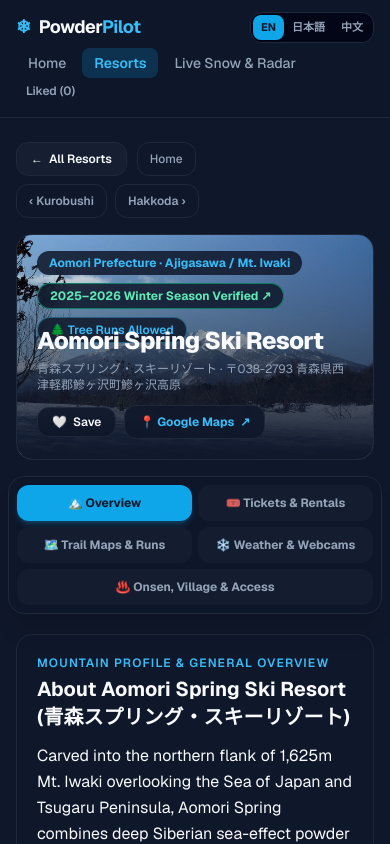
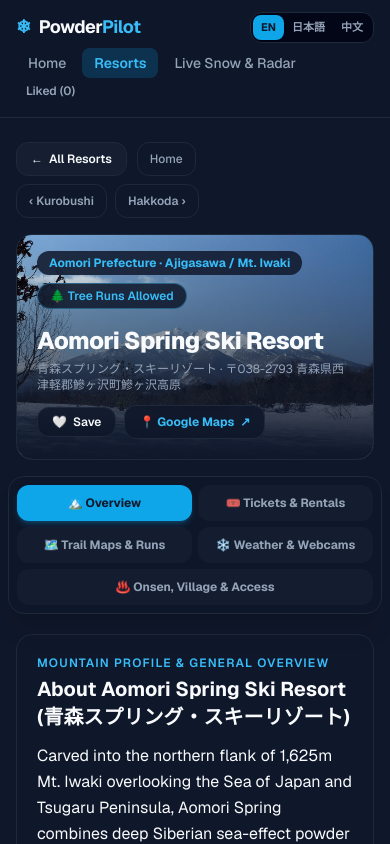
Before and after one commit to pujankhatri1689/powderpilot-japan, a Next.js app: page /resorts/aomori-spring in a window 390 px wide. Shown: the top 844 px of the page. Built offline with nearby package versions, Linux system fonts and the light colour scheme.

Commit message:
hide season verified badge on mobile

```diff
--- a/src/components/ResortDetailTabs.tsx
+++ b/src/components/ResortDetailTabs.tsx
@@ -109,7 +109,7 @@
                 href={resort.officialUrl}
                 target="_blank"
                 rel="noopener noreferrer"
-                className="rounded-full border border-emerald-400/50 bg-charcoal/85 px-3 py-1 text-xs font-bold text-emerald-300 backdrop-blur-sm transition hover:border-emerald-300 hover:text-emerald-200"
+                className="hidden rounded-full border border-emerald-400/50 bg-charcoal/85 px-3 py-1 text-xs font-bold text-emerald-300 backdrop-blur-sm transition hover:border-emerald-300 hover:text-emerald-200 lg:inline-flex"
               >
                 {t.detail.verifiedSeason} <span aria-hidden>↗</span>
               </a>
```
